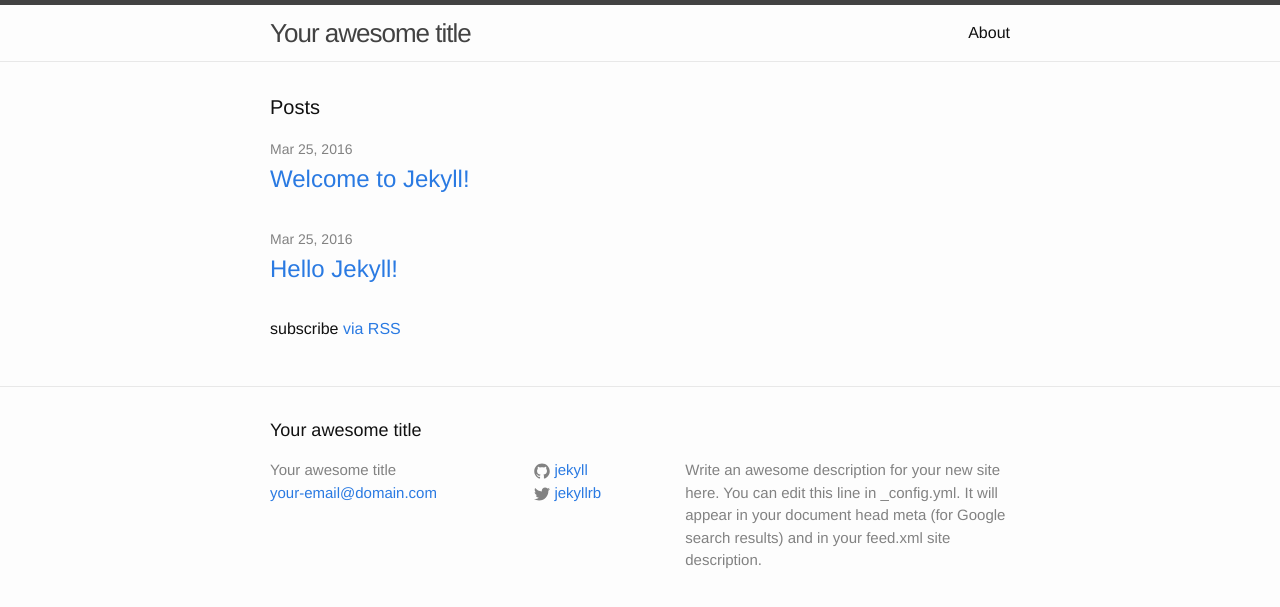
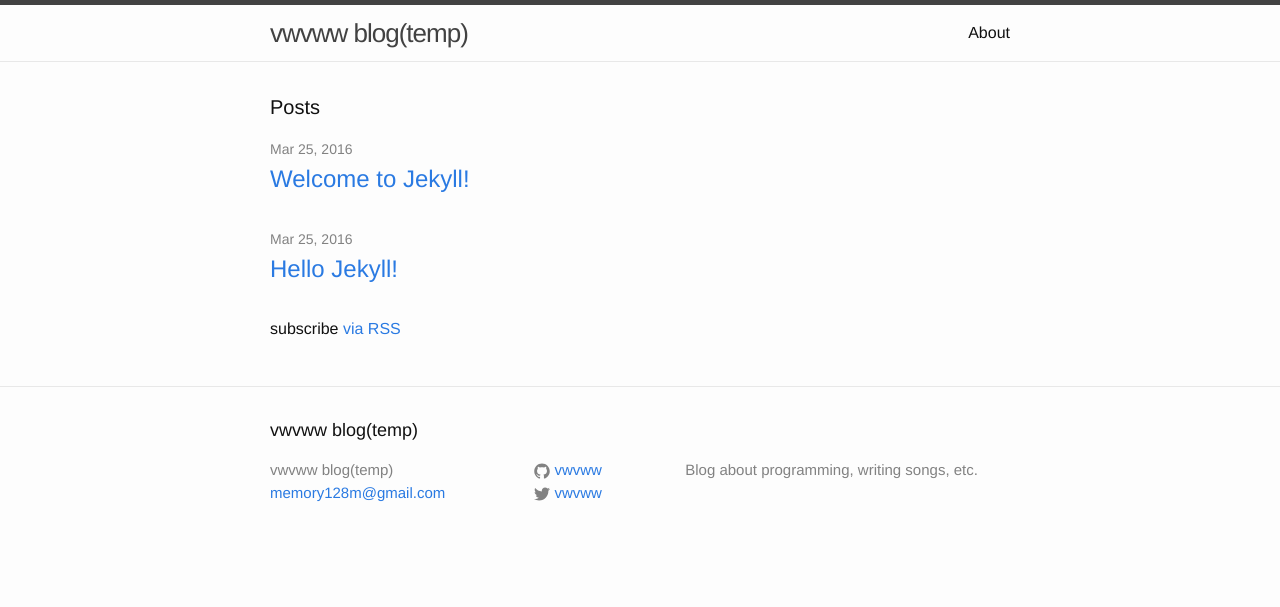
Before and after one commit to vwvww/vwvww.github.io, a Jekyll site: the page built from index.html, in a window 1280 px wide. Shown: the top 607 px of the page. Built offline with Jekyll 4.4.1, drawn with Linux system fonts in a browser that asks for light colours.

Commit message:
Add support for disqus comment

```diff
--- a/_config.yml
+++ b/_config.yml
@@ -6,16 +6,14 @@
 # 'jekyll serve'. If you change this file, please restart the server process.
 
 # Site settings
-title: Your awesome title
-email: your-email@domain.com
+title: vwvww blog(temp)
+email: memory128m@gmail.com
 description: > # this means to ignore newlines until "baseurl:"
-  Write an awesome description for your new site here. You can edit this
-  line in _config.yml. It will appear in your document head meta (for
-  Google search results) and in your feed.xml site description.
+  Blog about programming, writing songs, etc.
 baseurl: "" # the subpath of your site, e.g. /blog
 url: "http://yourdomain.com" # the base hostname & protocol for your site
-twitter_username: jekyllrb
-github_username:  jekyll
-
+twitter_username: vwvww
+github_username: vwvww
 # Build settings
 markdown: kramdown
+disqus: vwvww
```
